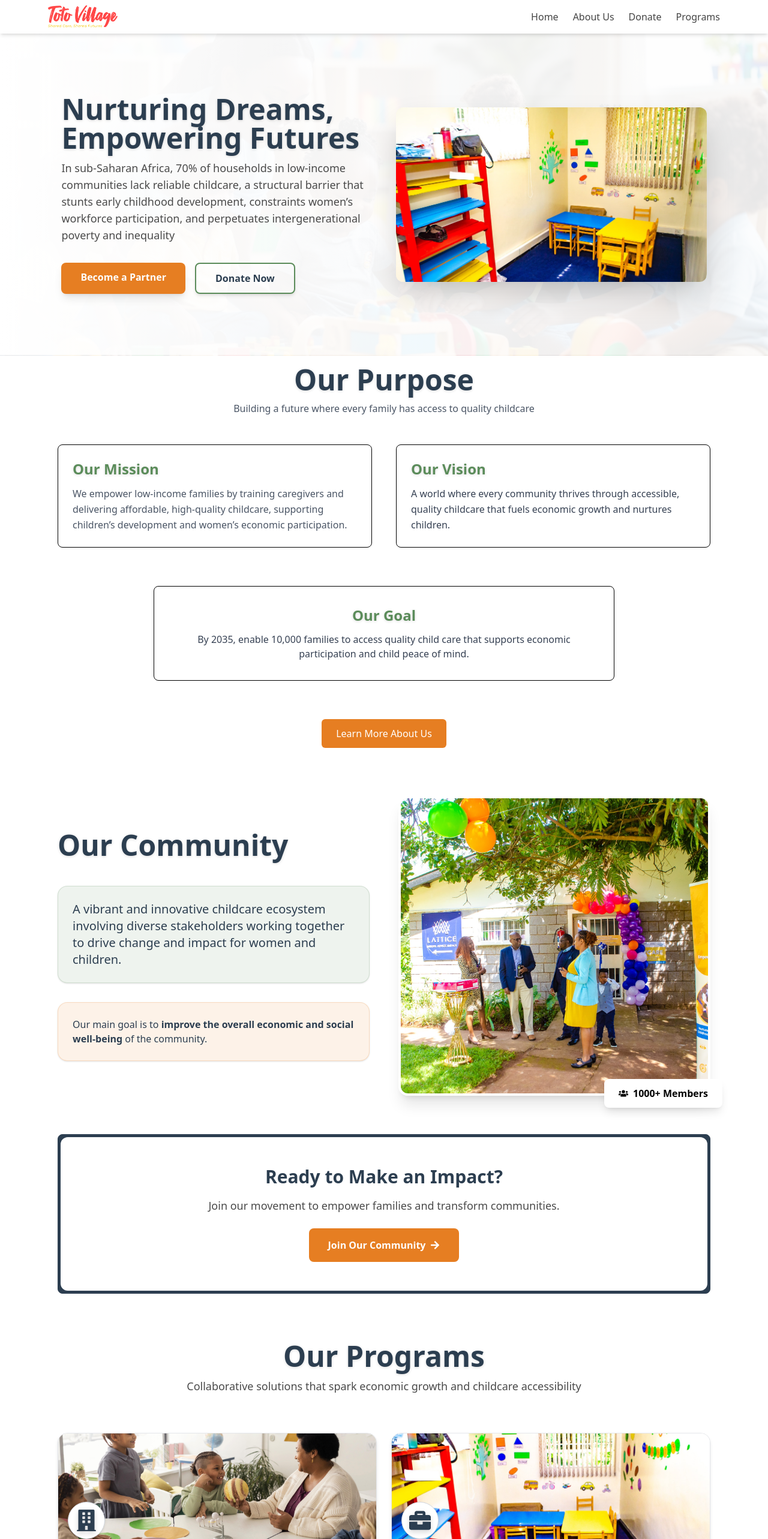
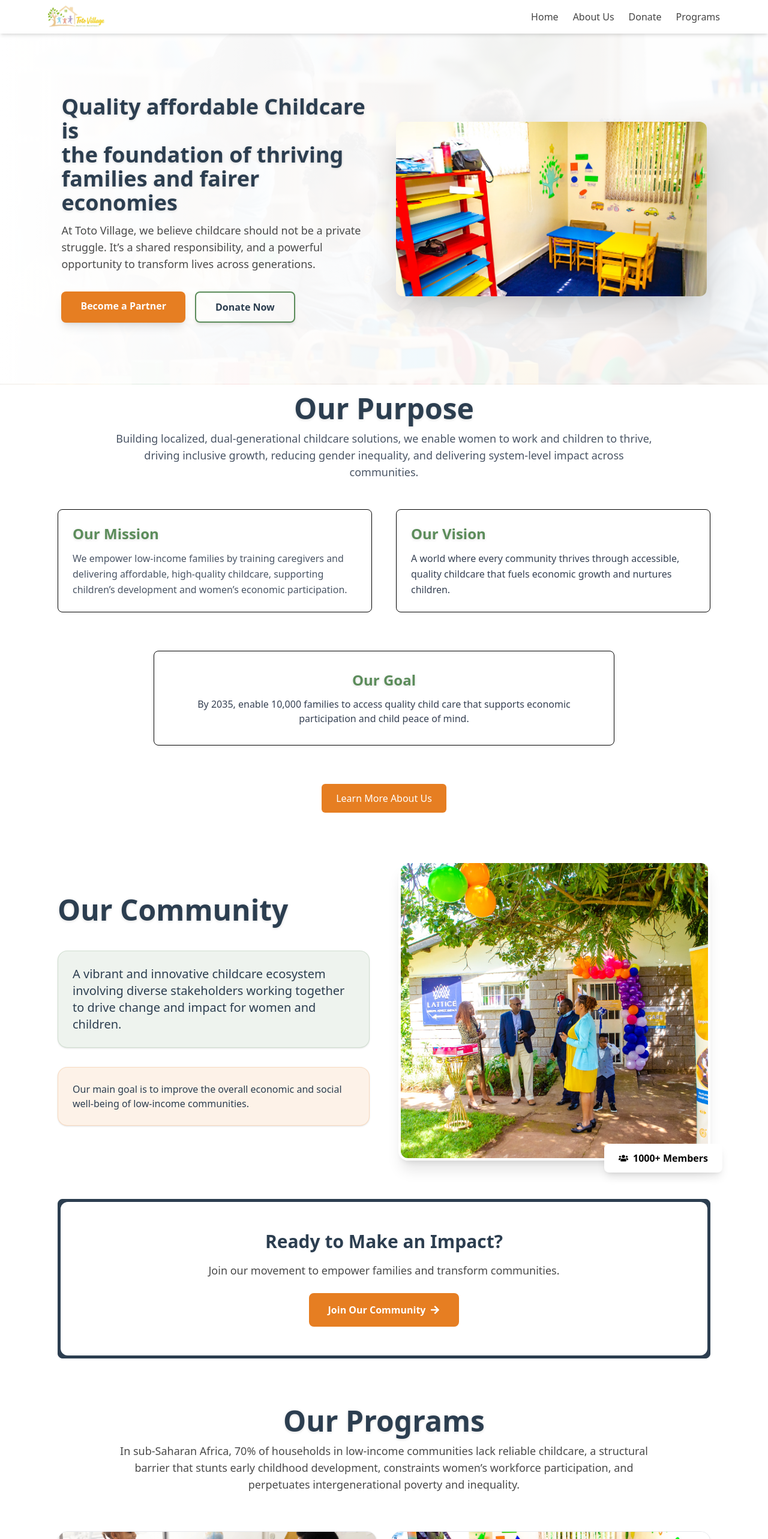
Before and after one commit to JeromeKERICH/toto-village, a React (Vite) app: page / in a window 1280 px wide. Shown: the top 2566 px of the page at 60% size. Built offline with nearby package versions, Linux system fonts and the light colour scheme.

Commit message:
Programs updates

```diff
--- a/src/components/Donation/DonationFAQ.jsx
+++ b/src/components/Donation/DonationFAQ.jsx
@@ -42,7 +42,7 @@ const DonationFAQs = () => {
   };
 
   return (
-    <section className="py-16 px-[4%] md:px-[10%] bg-white">
+    <section className="py-4 px-[4%] md:px-[10%] bg-white">
       <div className="max-w-4xl mx-auto text-center mb-12">
         <div className="inline-flex items-center justify-center bg-[#5B8C5A]/10 px-4 py-2 rounded-full mb-4">
           <FaHeart className="text-[#E67E22] mr-2" />
--- a/src/components/compo/Community.jsx
+++ b/src/components/compo/Community.jsx
@@ -24,7 +24,8 @@ export default function CommunitySection() {
             <div className="bg-[#E67E22]/10 p-6 rounded-2xl border border-[#E67E22]/20 shadow-sm">
               <div className="flex items-start gap-4">
                 <p className="text-[#2C3E50] ">
-                  Our main goal is to <span className="font-bold">improve the overall economic and social well-being</span> of the community.
+                Our main goal is to improve the overall economic and social well-being of low-income communities.
+
                 </p>
               </div>
             </div>
--- a/src/components/compo/Hero.jsx
+++ b/src/components/compo/Hero.jsx
@@ -18,11 +18,12 @@ export default function HeroSection() {
       <div className="relative z-10 flex flex-col-reverse md:flex-row items-center gap-10">
         {/* Content */}
         <div className="w-full md:w-1/2 text-center md:text-left">
-          <h1 className="lg:text-5xl md:text-3xl text-3xl font-extrabold mb-3 text-[#2C3E50] drop-shadow-sm text-start">
-            Nurturing Dreams,<br /> Empowering Futures
+          <h1 className="lg:text-4xl md:text-3xl text-2xl font-extrabold mb-3 text-[#2C3E50] drop-shadow-sm text-start">
+          Quality affordable Childcare is<br /> the foundation of thriving families and fairer economies
           </h1>
           <p className="text-lg text-[#4a4a4a] mb-8 md:text-start text-start">
-            In sub-Saharan Africa, 70% of households in low-income communities lack reliable childcare, a structural barrier that stunts early childhood development, constraints women’s workforce participation, and perpetuates intergenerational poverty and inequality
+          At Toto Village, we believe childcare should not be a private struggle. It’s a shared responsibility, and a powerful opportunity to transform lives across generations.
+
           </p>
           <div className="flex flex-col sm:flex-row justify-center md:justify-start gap-4">
             <Link
--- a/src/components/compo/Mission-Vision.jsx
+++ b/src/components/compo/Mission-Vision.jsx
@@ -11,8 +11,10 @@ export default function MissionSection() {
           <h2 className="lg:text-5xl md:text-3xl text-2xl font-bold mb-3 text-[#2C3E50] drop-shadow-sm">
             Our Purpose
           </h2>
-          <p className="text-gray-600 max-w-xl mx-auto">
-            Building a future where every family has access to quality childcare
+          <p className="text-gray-600 max-w-4xl mx-auto text-lg">
+          Building localized, dual-generational childcare solutions, we enable women to work and children to thrive, driving inclusive growth, reducing gender inequality, and delivering system-level impact across communities.
+
+
           </p>
         </div>
 
--- a/src/components/compo/ProgramCard.jsx
+++ b/src/components/compo/ProgramCard.jsx
@@ -37,8 +37,9 @@ export default function Partnerships() {
           <h2 className="lg:text-5xl md:text-3xl text-2xl font-bold mb-3 text-[#2C3E50] drop-shadow-sm">
             Our Programs
           </h2>
-          <p className="text-lg max-w-3xl mx-auto text-[#4a4a4a]">
-            Collaborative solutions that spark economic growth and childcare accessibility
+          <p className="text-lg max-w-4xl mx-auto text-[#4a4a4a]">
+          In sub-Saharan Africa, 70% of households in low-income communities lack reliable childcare, a structural barrier that stunts early childhood development, constraints women’s workforce participation, and perpetuates intergenerational poverty and inequality.
+
           </p>
         </div>
 
--- a/src/components/story/Founders.jsx
+++ b/src/components/story/Founders.jsx
@@ -50,12 +50,12 @@ const FoundersBrief = () => {
             >
               Read More About Us
             </Link>
-            <Link
-              to="/gallery"
+            <button
+
               className="inline-block border-2 border-[#5B8C5A] text-[#5B8C5A] hover:bg-[#5B8C5A] hover:text-white px-8 py-3 rounded-full shadow-sm hover:shadow-md transition-all duration-300 font-medium"
             >
               View Our Gallery
-            </Link>
+            </button>
           </div>
 
           <div className="pt-4 flex items-center space-x-4">
--- a/src/layouts/Navbar.jsx
+++ b/src/layouts/Navbar.jsx
@@ -15,7 +15,7 @@ export default function Navbar() {
       <div className="max-w-6xl mx-auto px-4 py-2 flex justify-between items-center">
         <Link to="/" className="flex items-center">
           <img
-            src="assets/logo.png"
+            src="assets/log.png"
             alt="Toto-Village Logo"
             className="h-10 mr-2" // Adjust height and margin as needed
           />
```
Also changed, not shown: public/assets/log.png (added), public/assets/logo1.jpg (added).
